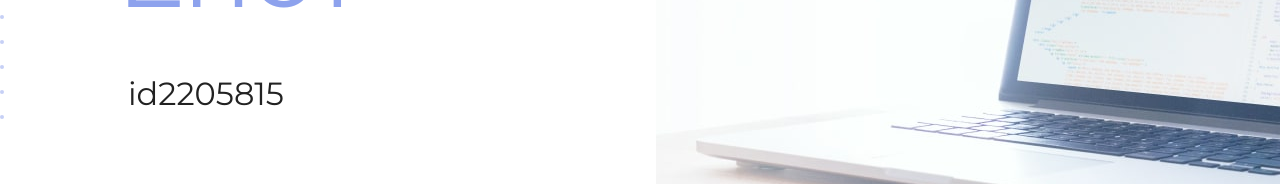
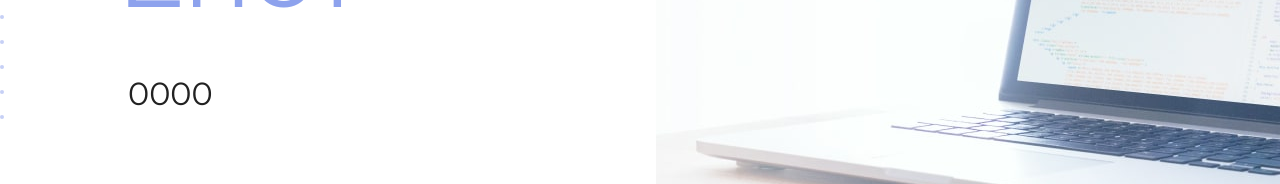
Before and after one commit to AlexanderPonarin/myProject, a plain HTML site: page my-site/index.html in a window 1280 px wide. Shown: the part 446-630 px from the top of the page. Drawn offline with Linux system fonts and the light colour scheme.

Commit message:
Update index.html

```diff
--- a/my-site/index.html
+++ b/my-site/index.html
@@ -19,7 +19,7 @@
       <section class="hero-image">
         <div class="container">
           <h1 class="heading">Неопознанный Енот</h1>
-          <p>id2205815</p>
+          <p>0000</p>
         </div>
       </section>
 
```
